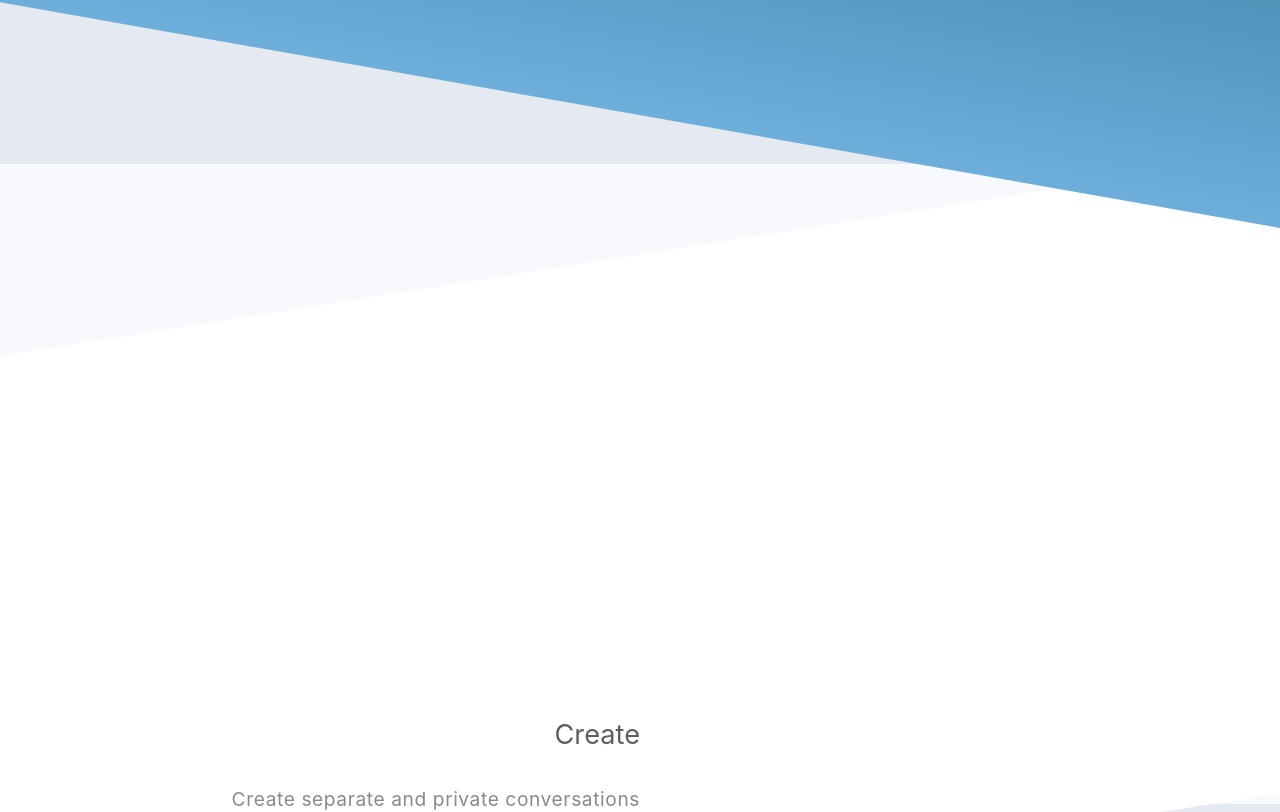
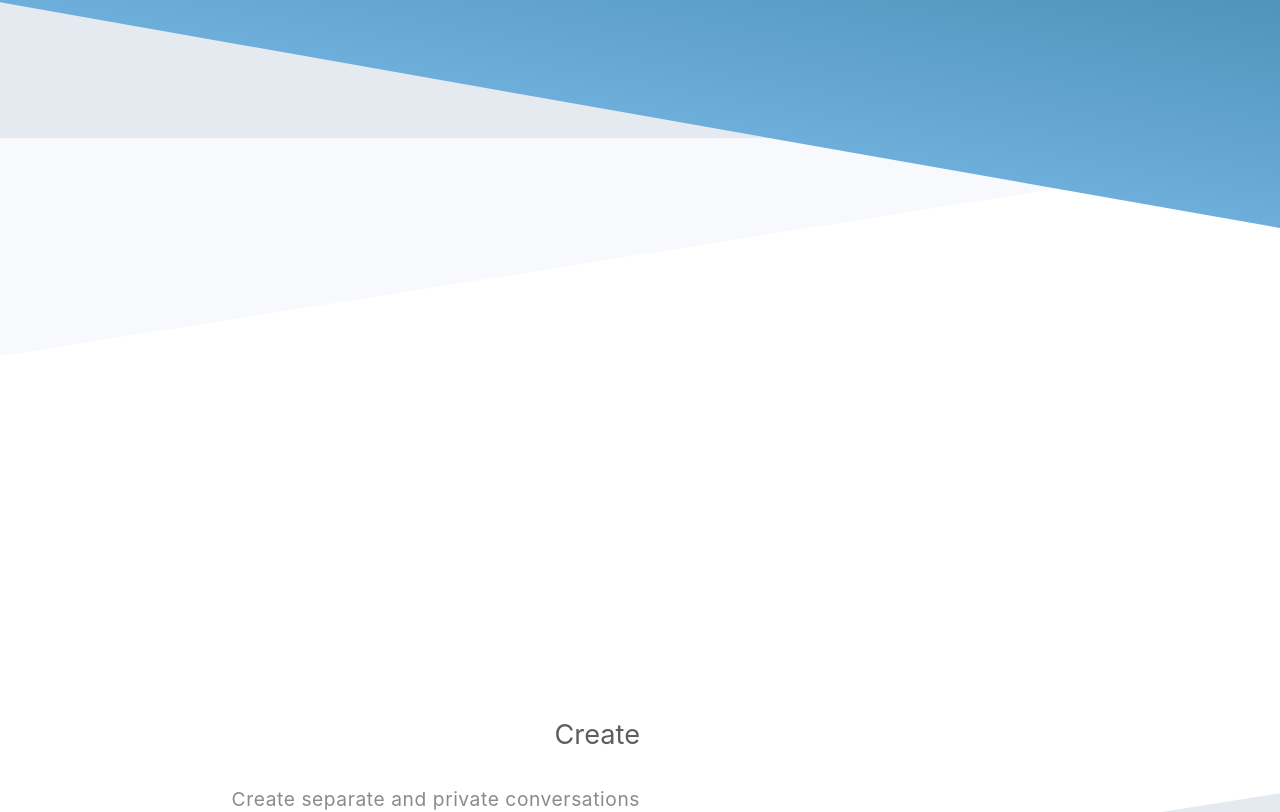
Before and after one commit to Streltz/heyteam, a React (Create React App) app in the folder hey-team/: page / in a window 1280 px wide. Shown: the part 412-1224 px from the top of the page. Built offline with nearby package versions, Linux system fonts and the light colour scheme; no server answers; what react-stripe-elements would draw is missing.

Commit message:
Landing - fixed product section clipping bug

```diff
--- a/hey-team/src/components/Landing/landing.css
+++ b/hey-team/src/components/Landing/landing.css
@@ -133,7 +133,7 @@ html
 }
 #section-product
 {
-    margin-top: 45%;
+    margin-top: 43%;
     height: 80% !important;
     width: 100%;
 
@@ -151,7 +151,7 @@ html
 #section-product >  .section-heading
 {
     transform: skewY(0deg);
-    margin-top: 15%;
+    margin-top: 16%;
     margin-bottom: -12%;
 }
 
```
